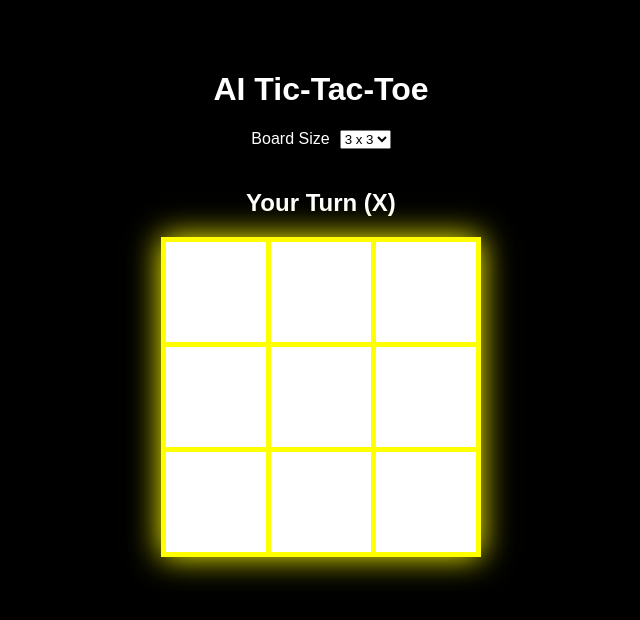
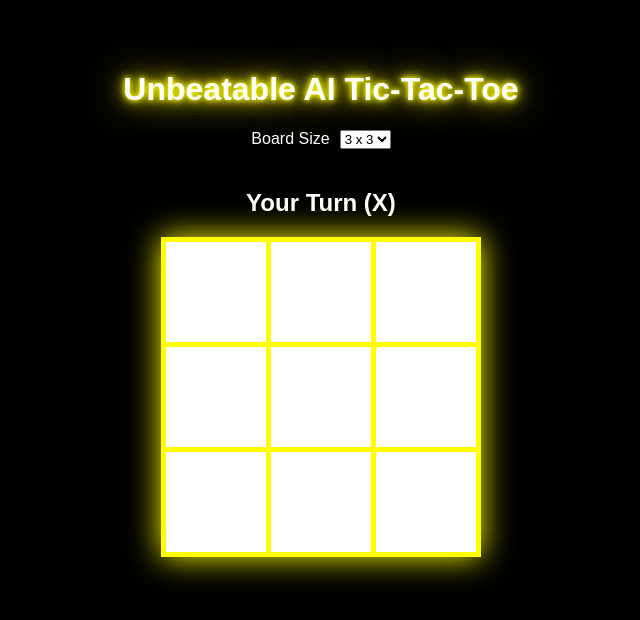
Before and after one commit to AryaKashyap03/ai-tictactoe, a React app in the folder frontend/: page / in a window 1280 px wide. Shown: the top 620 px of the page, without its empty margins (319-959 px from the left). Built offline with nearby package versions, Linux system fonts and the light colour scheme; the HTML template or start-up script is replaced by a standard one.

Commit message:
Update title

```diff
--- a/frontend/src/App.jsx
+++ b/frontend/src/App.jsx
@@ -142,7 +142,7 @@ function App() {
 
   return (
     <div className="game-container">
-      <h1 style={{ color: "white" }}>AI Tic-Tac-Toe</h1>
+      <h1 className ="title">Unbeatable AI Tic-Tac-Toe</h1>
       <div style={{ marginBottom: "20px" }}>
         <label style={{ color: "white", marginRight: "10px" }}>
           Board Size
```
